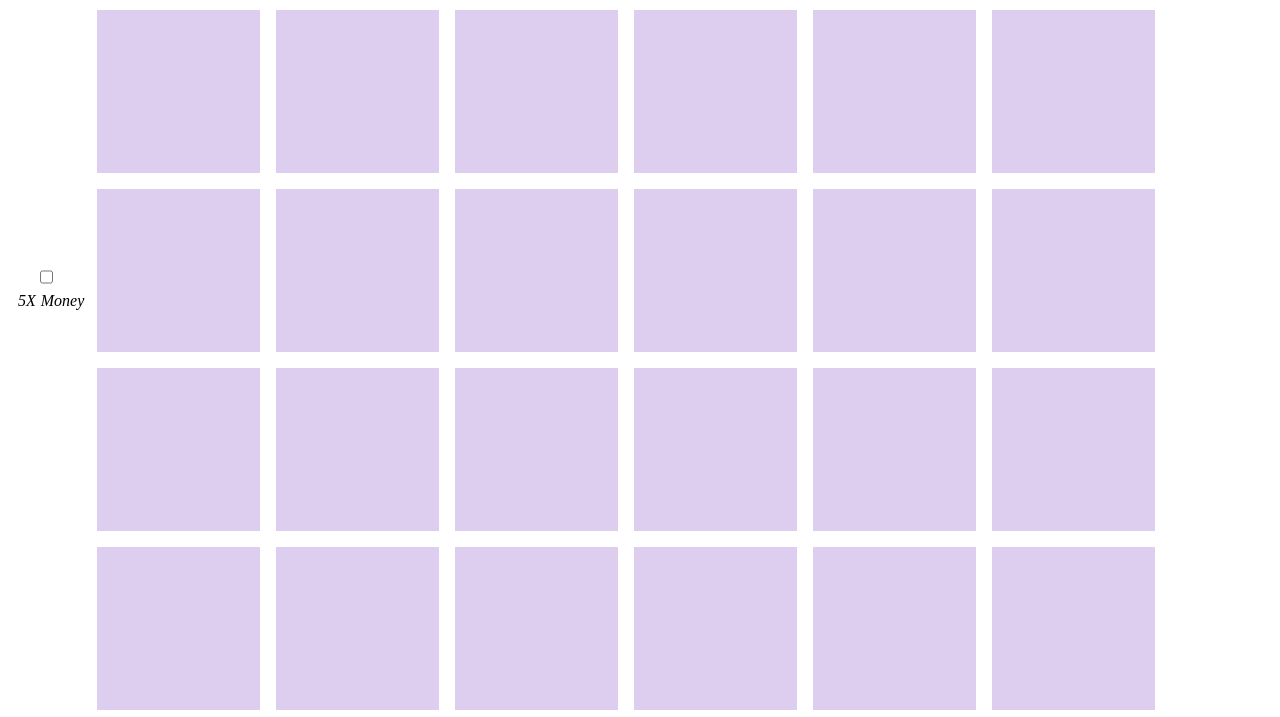
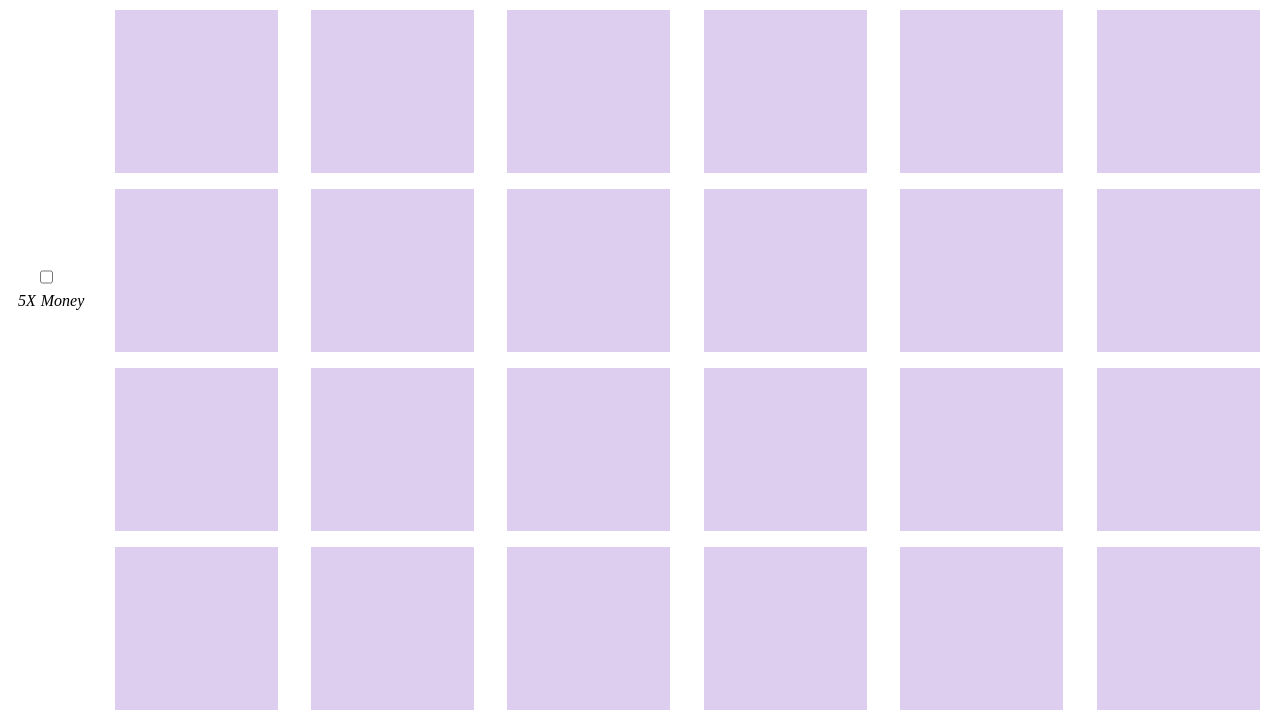
Before and after one commit to Saifullah10141/Find-Mines-Game, a plain HTML site: page index.html in a window 1280 px wide. Shown: the part 83-800 px from the top of the page. Drawn offline with Linux system fonts and the light colour scheme.

Commit message:
Update mines.css

```diff
--- a/mines.css
+++ b/mines.css
@@ -26,6 +26,7 @@
 .mines-container{
     display: flex;
     flex-wrap: wrap;
+    justify-content: space-evenly;
 }
 .check-box{
     position: relative;
@@ -46,4 +47,5 @@
     width: 163px;
     margin: 8px;
     border: none;
+    cursor: pointer;
 }
```
